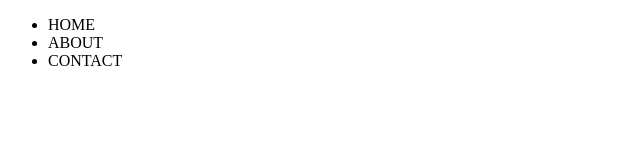
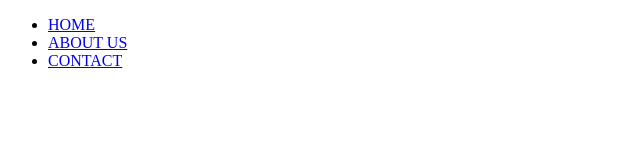
Before and after one commit to angxlah/Assessment1, a plain HTML site: page ASSESSMENT1_Part1/index.html in a window 1280 px wide. Shown: the whole page, without its empty margins (0-640 px from the left). Drawn offline with Linux system fonts and the light colour scheme.

Commit message:
navbar
Added placeholder links to navbar

```diff
--- a/ASSESSMENT1_Part1/CSS/stylesheet.css
+++ b/ASSESSMENT1_Part1/CSS/stylesheet.css
@@ -0,0 +1,3 @@
+ul{
+
+}
--- a/ASSESSMENT1_Part1/index.html
+++ b/ASSESSMENT1_Part1/index.html
@@ -4,13 +4,14 @@
     <meta charset="UTF-8">
     <meta name="viewport" content="width=device-width, initial-scale=1.0">
     <title>ABILO ASSSESSMENT-1, PART-1</title>
+    <link href="/ASSESSMENT1_Part1/CSS/stylesheet.css">
 </head>
 <body>
 
     <ul>
-        <li>HOME</li>
-        <li>ABOUT</li>
-        <li>CONTACT</li>
+        <li><a class="active" href='#'>HOME</a></li>
+        <li><a href='#'>ABOUT US</a></li>
+        <li><a href='#'>CONTACT</a></li>
     </ul>
 
 
```
